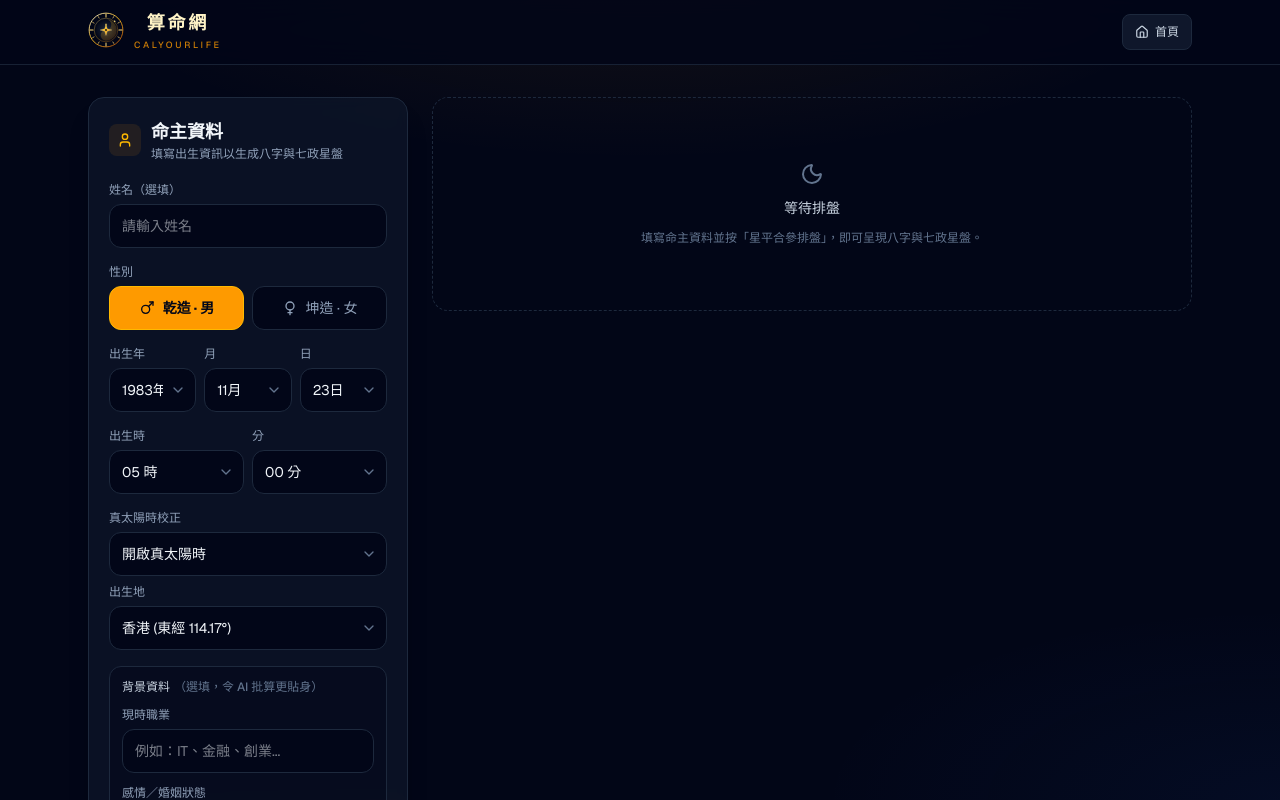
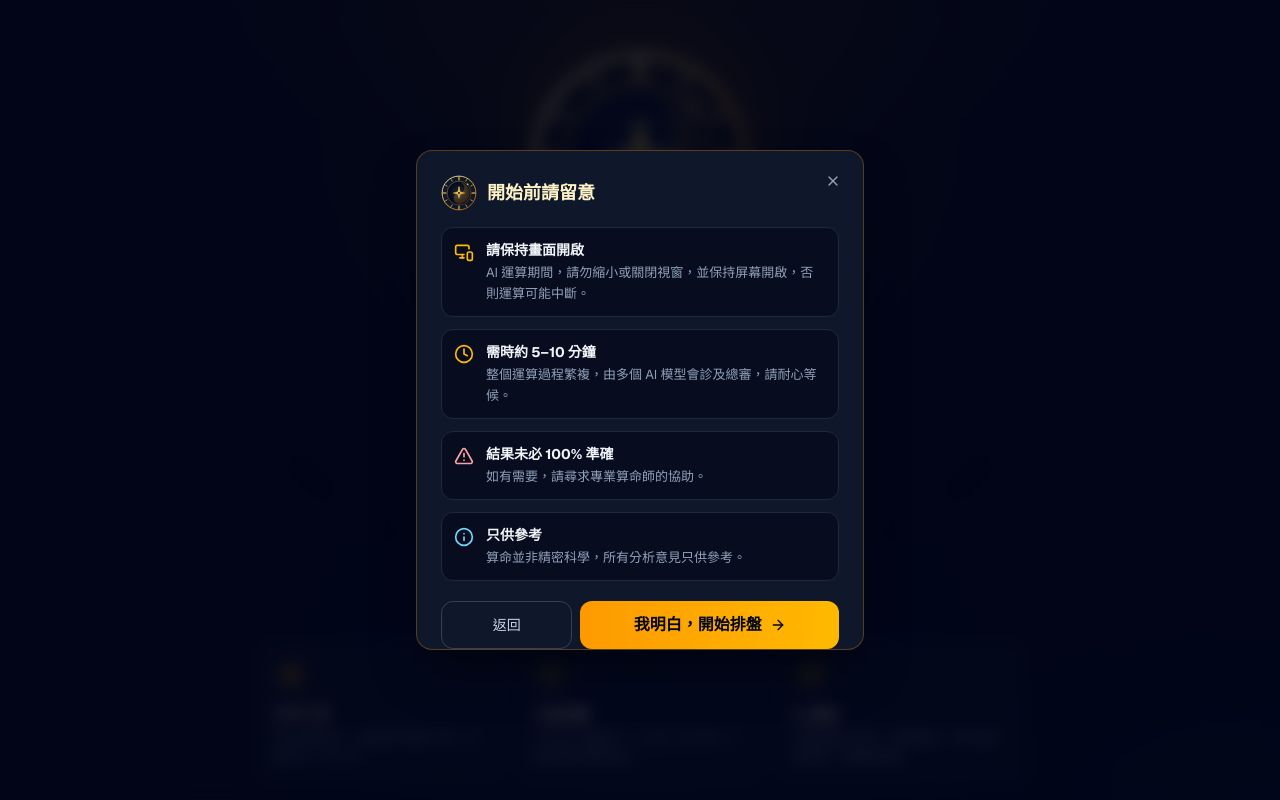
Before and after one commit to hello0507hk/calyourlife, a Next.js app: page / in a window 1280 px wide. Both pictures are taken after a click on the button "開始排盤". Shown: the top 800 px of the page. Built offline with nearby package versions, Linux system fonts and the light colour scheme; what astronomy-engine would draw is missing.

Commit message:
Add entry notice dialog before starting a chart
Co-authored-by: Cursor <cursoragent@cursor.com>

```diff
--- a/app/page.tsx
+++ b/app/page.tsx
@@ -1,6 +1,6 @@
 'use client';
 
-import React, { useEffect, useMemo, useRef, useState } from 'react';
+import React, { useCallback, useEffect, useMemo, useRef, useState } from 'react';
 import { calculateBazi } from '@/lib/bazi';
 import { calculateQizheng, QizhengChart } from '@/lib/qizheng';
 import { computeBaziStats } from '@/lib/baziStats';
@@ -19,10 +19,12 @@ import {
   Grid,
   HelpCircle,
   Home,
+  Info,
   LayoutGrid,
   Mars,
   Maximize2,
   Minimize2,
+  MonitorSmartphone,
   Moon,
   PencilLine,
   PieChart,
@@ -33,6 +35,7 @@ import {
   User,
   Venus,
   WandSparkles,
+  X,
 } from 'lucide-react';
 
 // 命盤型別定義
@@ -250,7 +253,112 @@ const FEATURES = [
   { icon: Sparkles, title: 'AI 會診', text: '多模型聯合批算，深度解盤、流年批算與問事，配圖表解讀。' },
 ];
 
+const ENTRY_NOTICES = [
+  {
+    icon: MonitorSmartphone,
+    tone: 'text-amber-400',
+    title: '請保持畫面開啟',
+    text: 'AI 運算期間，請勿縮小或關閉視窗，並保持屏幕開啟，否則運算可能中斷。',
+  },
+  {
+    icon: Clock,
+    tone: 'text-amber-400',
+    title: '需時約 5–10 分鐘',
+    text: '整個運算過程繁複，由多個 AI 模型會診及總審，請耐心等候。',
+  },
+  {
+    icon: AlertTriangle,
+    tone: 'text-red-300',
+    title: '結果未必 100% 準確',
+    text: '如有需要，請尋求專業算命師的協助。',
+  },
+  {
+    icon: Info,
+    tone: 'text-sky-300',
+    title: '只供參考',
+    text: '算命並非精密科學，所有分析意見只供參考。',
+  },
+];
+
+function EntryNotice({ onConfirm, onClose }: { onConfirm: () => void; onClose: () => void }) {
+  useEffect(() => {
+    const onKey = (e: KeyboardEvent) => e.key === 'Escape' && onClose();
+    window.addEventListener('keydown', onKey);
+    const overflow = document.body.style.overflow;
+    document.body.style.overflow = 'hidden';
+    return () => {
+      window.removeEventListener('keydown', onKey);
+      document.body.style.overflow = overflow;
+    };
+  }, [onClose]);
+
+  return (
+    <div
+      className="fixed inset-0 z-50 flex items-end justify-center bg-slate-950/80 p-3 backdrop-blur-sm sm:items-center sm:p-6"
+      onClick={onClose}
+    >
+      <div
+        role="dialog"
+        aria-modal="true"
+        aria-labelledby="entry-notice-title"
+        onClick={(e) => e.stopPropagation()}
+        className="pb-safe relative w-full max-w-md rounded-2xl border border-amber-500/30 bg-slate-900 p-5 text-left shadow-2xl shadow-black/50 sm:p-6"
+      >
+        <button
+          type="button"
+          onClick={onClose}
+          aria-label="關閉"
+          className="absolute right-3 top-3 inline-flex size-9 items-center justify-center rounded-lg text-slate-400 hover:bg-slate-800 hover:text-slate-200"
+        >
+          <X className="size-4" />
+        </button>
+
+        <div className="mb-4 flex items-center gap-2.5">
+          <LogoMark size={36} />
+          <h2 id="entry-notice-title" className="font-serif text-lg font-bold text-amber-100">
+            開始前請留意
+          </h2>
+        </div>
+
+        <ul className="flex flex-col gap-3">
+          {ENTRY_NOTICES.map(({ icon: Icon, tone, title, text }) => (
+            <li key={title} className="flex items-start gap-3 rounded-xl border border-slate-800 bg-slate-950/60 p-3">
+              <Icon className={`mt-0.5 size-5 shrink-0 ${tone}`} />
+              <div>
+                <div className="text-sm font-bold text-slate-100">{title}</div>
+                <p className="mt-0.5 text-[13px] leading-relaxed text-slate-400">{text}</p>
+              </div>
+            </li>
+          ))}
+        </ul>
+
+        <div className="mt-5 flex flex-col-reverse gap-2 sm:flex-row">
+          <button
+            type="button"
+            onClick={onClose}
+            className="h-12 flex-1 rounded-xl border border-slate-700 text-sm font-medium text-slate-300 hover:bg-slate-800"
+          >
+            返回
+          </button>
+          <button
+            type="button"
+            onClick={onConfirm}
+            autoFocus
+            className="inline-flex h-12 flex-[2] items-center justify-center gap-2 rounded-xl bg-gradient-to-r from-amber-500 to-amber-400 font-serif text-base font-bold text-slate-950 active:scale-[0.98]"
+          >
+            我明白，開始排盤
+            <ArrowRight className="size-4" />
+          </button>
+        </div>
+      </div>
+    </div>
+  );
+}
+
 function LandingPage({ onEnter }: { onEnter: () => void }) {
+  const [showNotice, setShowNotice] = useState(false);
+  const closeNotice = useCallback(() => setShowNotice(false), []);
+
   return (
     <div className="relative flex min-h-[100svh] w-full flex-col items-center justify-center overflow-hidden px-5 py-12 text-slate-100">
       <div className="pointer-events-none absolute -top-40 left-1/2 size-[560px] -translate-x-1/2 rounded-full bg-amber-500/10 blur-[120px]" />
@@ -282,7 +390,7 @@ function LandingPage({ onEnter }: { onEnter: () => void }) {
 
         <button
           type="button"
-          onClick={onEnter}
+          onClick={() => setShowNotice(true)}
           className="group mt-9 inline-flex h-14 w-full max-w-xs items-center justify-center gap-3 rounded-2xl bg-gradient-to-r from-amber-500 to-amber-400 font-serif text-lg font-bold text-slate-950 shadow-[0_0_30px_rgba(245,158,11,0.3)] transition-transform active:scale-95 sm:hover:scale-105"
         >
           開始排盤
@@ -303,6 +411,8 @@ function LandingPage({ onEnter }: { onEnter: () => void }) {
           ))}
         </div>
       </div>
+
+      {showNotice && <EntryNotice onConfirm={onEnter} onClose={closeNotice} />}
     </div>
   );
 }
@@ -767,7 +877,7 @@ function AiLoading() {
     <div className="flex flex-col gap-3 rounded-xl border border-slate-800 bg-slate-950/50 p-4">
       <div className="flex items-center gap-2 text-xs text-amber-300">
         <LogoMark size={22} animated />
-        多個 AI 模型正在會診，約需 3–10 分鐘，請勿關閉頁面…
+        多個 AI 模型正在會診，約需 5–10 分鐘，請勿關閉頁面或關閉屏幕…
       </div>
       {[90, 75, 82, 60].map((w, i) => (
         <div key={i} className="h-3 animate-pulse rounded bg-slate-800" style={{ width: `${w}%` }} />
```
